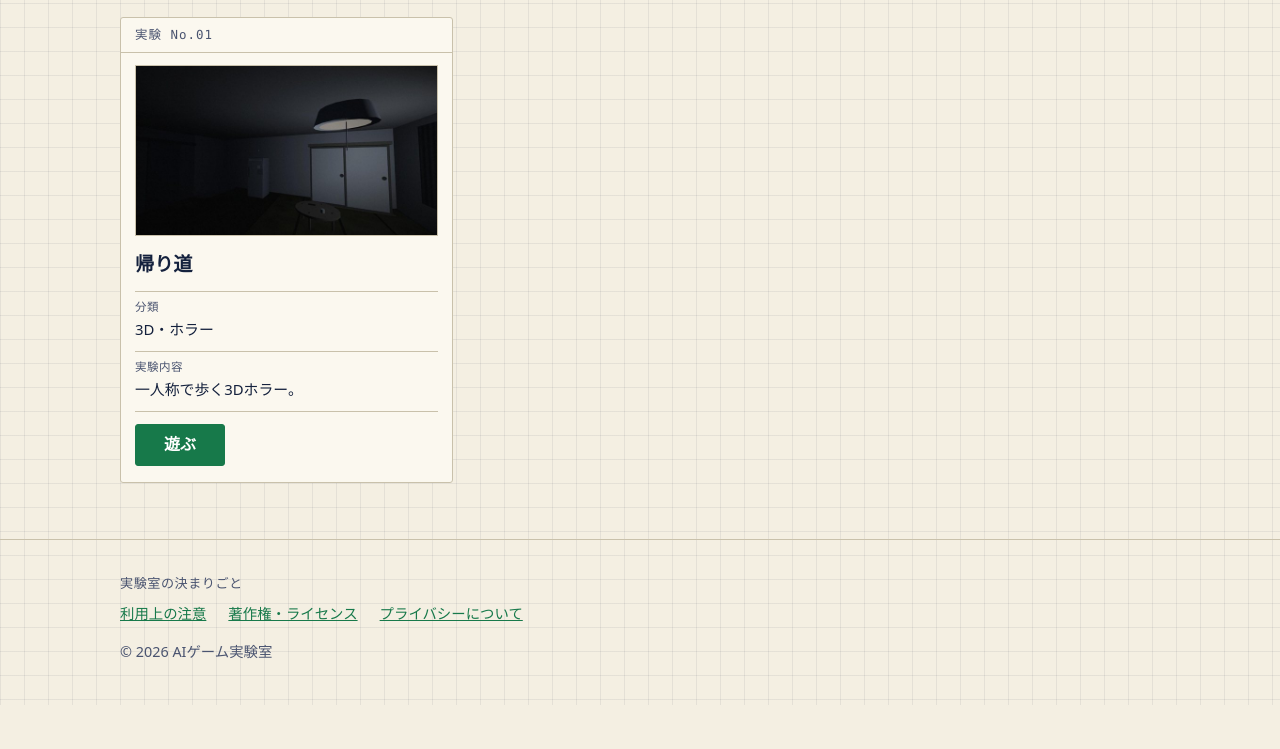
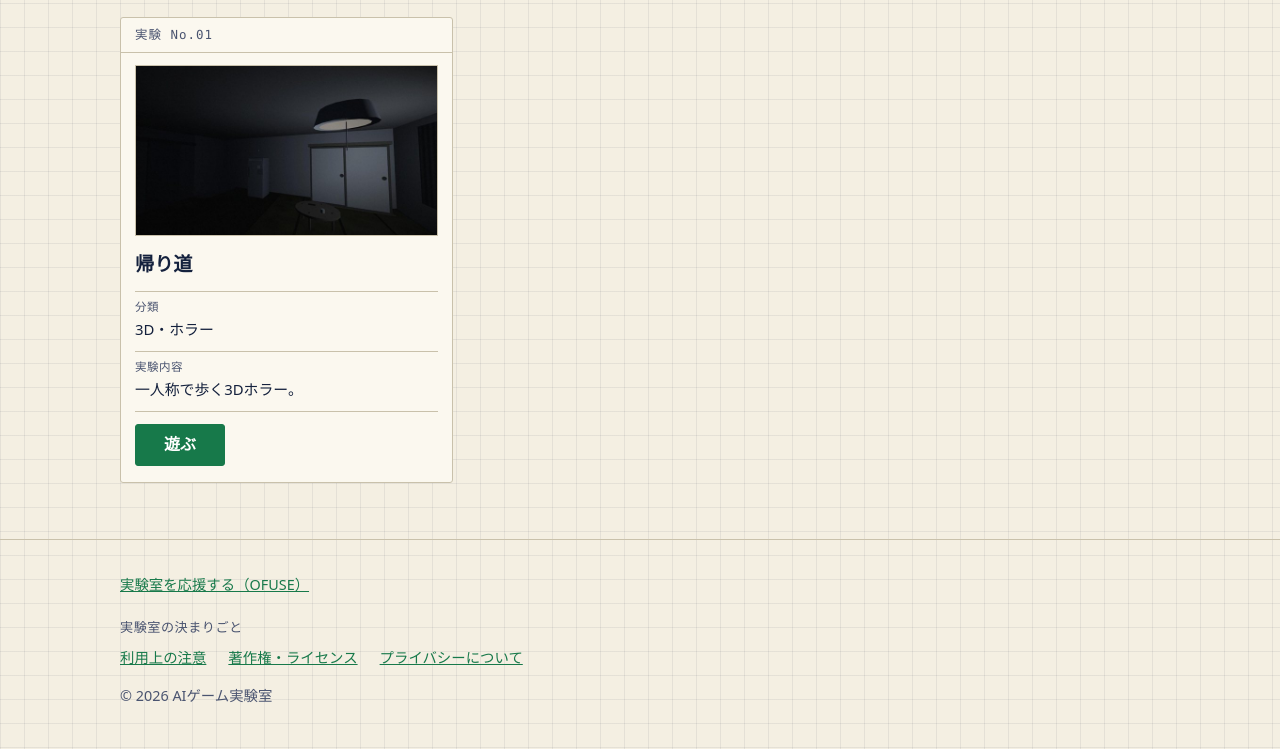
Before and after one commit to fish-suika/games, a plain HTML site: page index.html in a window 1280 px wide. Shown: the part 4269-5018 px from the top of the page. Before the commit the page ends 4974 px from the top, so only its background shows below. Drawn offline with Linux system fonts and the light colour scheme.

Commit message:
トップのフッターに OFUSE の応援リンクを追加
Co-Authored-By: Claude Opus 5.5 <noreply@anthropic.com>

```diff
--- a/index.html
+++ b/index.html
@@ -23,6 +23,7 @@
 </main>
 <footer class="site-footer">
   <div class="wrap">
+    <p class="support"><a href="https://ofuse.me/a86c2909" target="_blank" rel="noopener">実験室を応援する（OFUSE）</a></p>
     <p class="footer-head">実験室の決まりごと</p>
     <ul class="footer-links">
       <li><a href="terms.html">利用上の注意</a></li>
--- a/style.css
+++ b/style.css
@@ -60,6 +60,8 @@ a:focus-visible, button:focus-visible {
 .footer-links { display: flex; flex-wrap: wrap; gap: 6px 22px; margin: 0 0 12px; padding: 0; list-style: none; }
 .footer-links a { white-space: nowrap; }
 .copy { margin: 0; }
+.support { margin: 0 0 18px; }
+.support a { white-space: nowrap; }
 
 /* トップ */
 .intro { padding: 40px 0 24px; }
```
